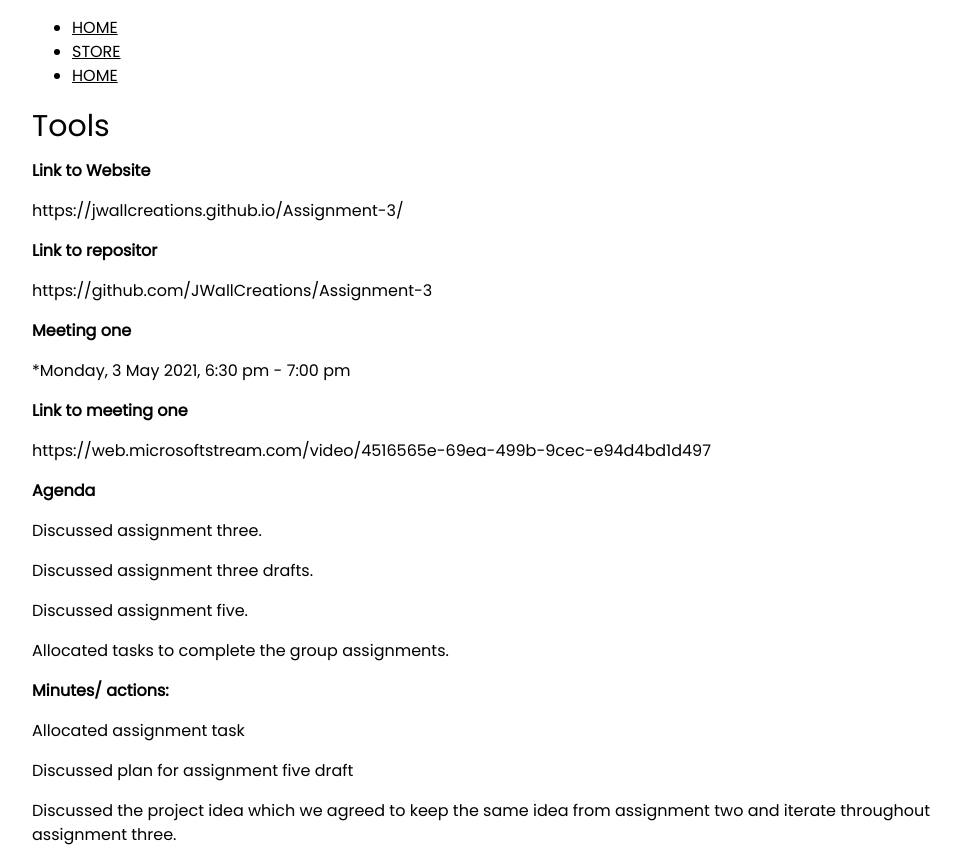
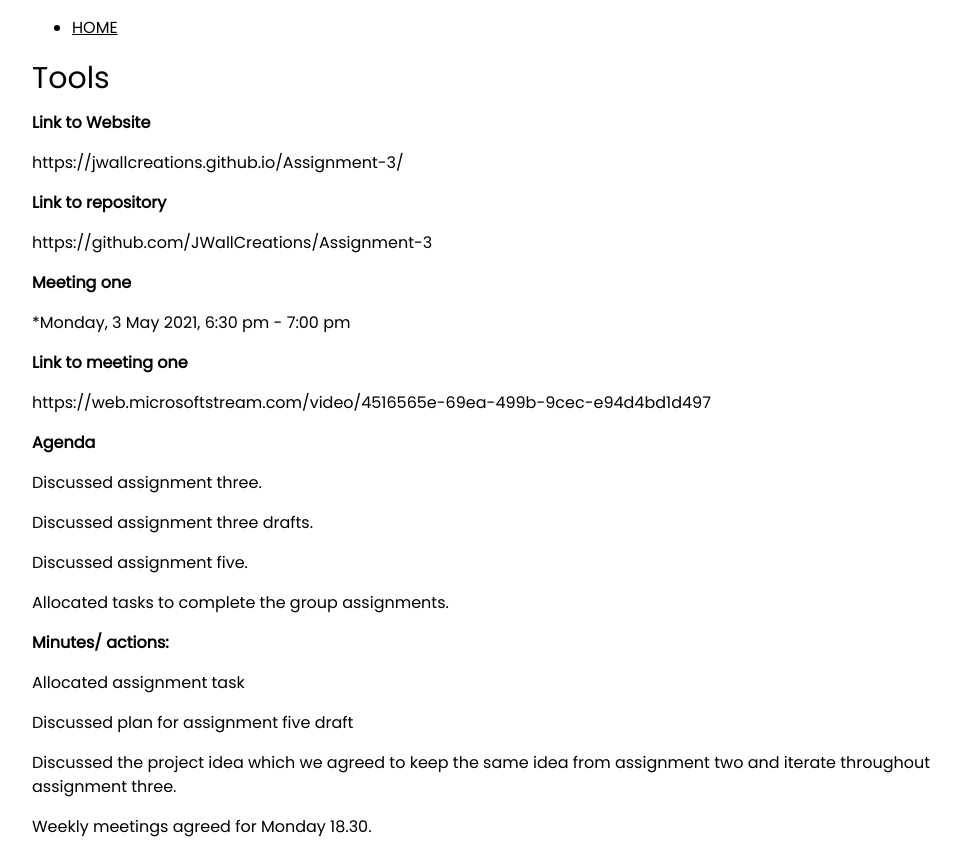
Before and after one commit to JWallCreations/Assignment-3, a plain HTML site: page tools3.html in a window 1280 px wide. Shown: the top 850 px of the page, without its empty margins (308-1269 px from the left). Drawn offline with nearby package versions, Linux system fonts and the light colour scheme.

Commit message:
Update tools3.html

```diff
--- a/tools3.html
+++ b/tools3.html
@@ -27,8 +27,7 @@ body {font-size:16px;}
   <nav>
     <ul>
       <li><a href="index.html">HOME</a></li>
-      <li><a href="store.html">STORE</a></li>
-      <li><a href="index.html">HOME</a></li>
+
 
    </ul>
  </nav>
@@ -37,7 +36,7 @@ body {font-size:16px;}
 
 <B>Link to Website</B>
 <p>https://jwallcreations.github.io/Assignment-3/</p>
-<B>Link to repositor</B>
+<B>Link to repository</B>
 <p>https://github.com/JWallCreations/Assignment-3</p>
 <p><B>Meeting one</B></p>
 <p>*Monday, 3 May 2021, 6:30 pm - 7:00 pm </p>
```
